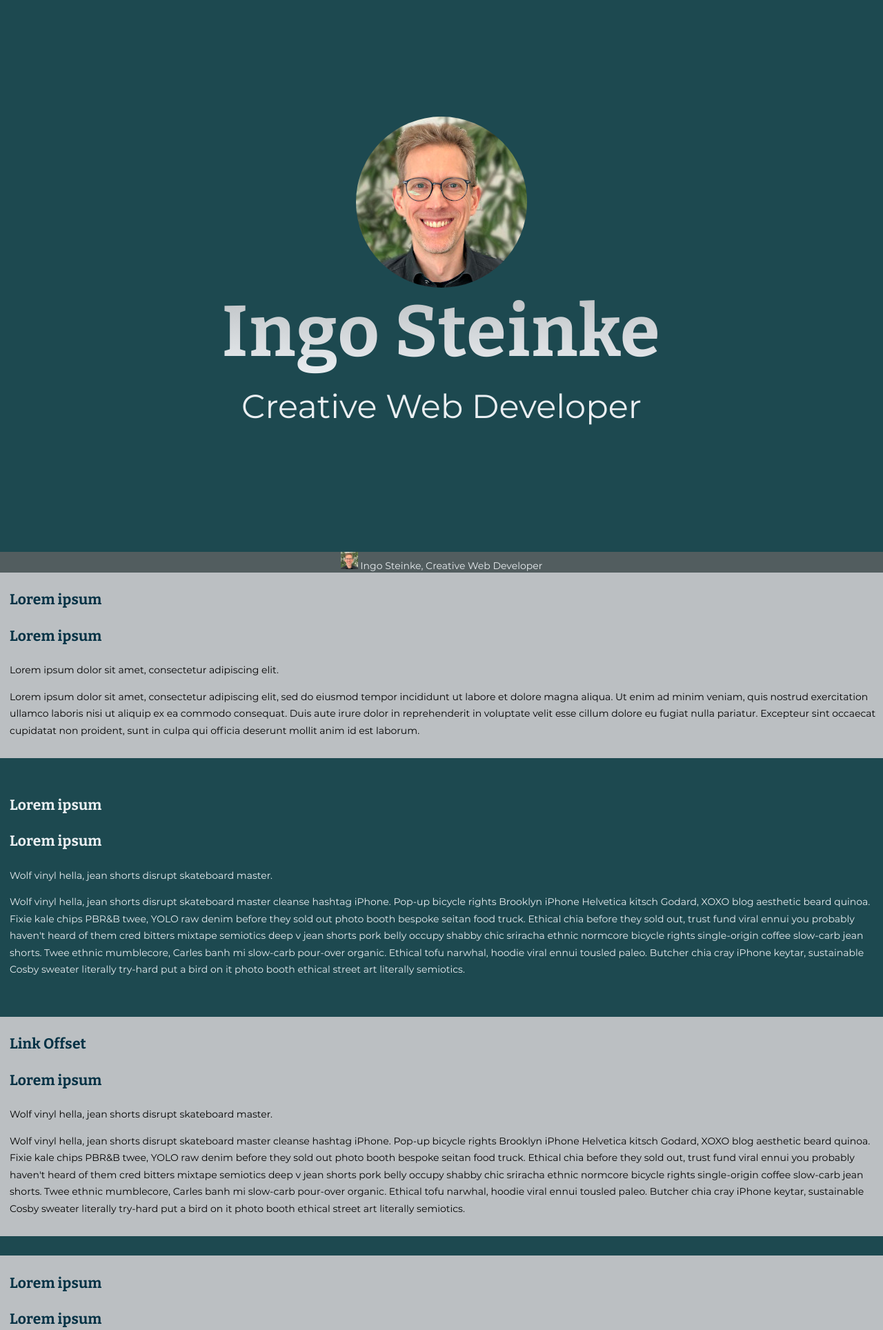
After one commit to openmindculture/ingo-steinke.de, a PHP site: page /_storybook/sticky-header-in-context.htm in a window 1280 px wide. The commit adds this page. Shown: the top 1928 px of the page at 69% size. Run offline with PHP 8.4, Linux system fonts and the light colour scheme.

Commit message:
ux: add sticky header; 130, 101 (#21)

```diff
--- a/_storybook/ingotron.htm
+++ b/_storybook/ingotron.htm
@@ -6,7 +6,7 @@
   </head>
   <body>
     <div class="page-container">
-      <header class="page-header">
+      <header class="hero-header">
         <!-- fixed width image with retina srcset -->
         <!-- use sizes for responsive images -->
         <!-- loading=lazy issues: images not printing -->
--- /dev/null
+++ b/_storybook/sticky-header-in-context.htm
@@ -0,0 +1,191 @@
+<html>
+  <head>
+    <link rel="stylesheet" href="../src/_includes/design-tokens.css">
+    <link rel="stylesheet" href="../src/_includes/critical.css">
+    <link rel="stylesheet" href="../src/styles.css">
+    <style>
+      header {
+        width: 100%;
+      }
+
+      .sticky-header {
+        position: sticky;
+        top: 0;
+
+        /* optional decorative styles */
+        width: 100%;
+        height: 30px;
+        text-align: center;
+        background-color: rgba(100, 100, 100, 75%);
+      }
+
+      /* Don’t Headbutt The Browser Window by Chris Coyer
+      /*https://css-tricks.com/hash-tag-links-padding/ */
+      .target-offset::before {
+        display: block;
+        content: " ";
+        margin-top: -45px;
+        height: 45px;
+        visibility: hidden;
+        pointer-events: none;
+      }
+    </style>
+  </head>
+  <body>
+
+    <div class="page-container">
+      <nav id="nav" class="page-navigation"></nav>
+      <div class="page-content">
+
+        <header class="hero-header">
+            <img
+              src="img/Ingo-Steinke-portrait-2020.jpg"
+              srcset="img/Ingo-Steinke-portrait-2020-496.jpg 2x,
+                      img/Ingo-Steinke-portrait-2020-992.jpg 4x"
+              width=248
+              height=248
+              alt="Foto von Ingo Steinke"
+              class=photo
+            >
+            <h1>
+              Ingo Steinke
+            </h1>
+            <p class="tagline">Creative Web Developer</p>
+
+
+        </header>
+        <div class="sticky-header">
+          <img
+              src="img/Ingo-Steinke-portrait-2020.jpg"
+              width=25
+              height=25
+              />
+          Ingo Steinke, Creative Web Developer
+        </div>
+
+        <main>
+          <section class="text-content-layout text-content-color">
+            <h2>Lorem ipsum</h2>
+            <article class="text-width">
+              <h3>Lorem ipsum</h3>
+              <p>
+                Lorem ipsum dolor sit amet, consectetur adipiscing elit.
+              </p>
+              <p>
+                Lorem ipsum dolor sit amet, consectetur adipiscing elit, sed do eiusmod tempor incididunt ut labore et dolore magna aliqua. Ut enim ad minim veniam, quis nostrud exercitation ullamco laboris nisi ut aliquip ex ea commodo consequat. Duis aute irure dolor in reprehenderit in voluptate velit esse cillum dolore eu fugiat nulla pariatur. Excepteur sint occaecat cupidatat non proident, sunt in culpa qui officia deserunt mollit anim id est laborum.
+              </p>
+            </article>
+          </section>
+
+          <section class="text-content-layout">
+            <h2>Lorem ipsum</h2>
+            <article class="text-width">
+              <h3>Lorem ipsum</h3>
+              <p>
+                Wolf vinyl hella, jean shorts disrupt skateboard master.
+              </p>
+              <p>
+                Wolf vinyl hella, jean shorts disrupt skateboard master cleanse hashtag iPhone. Pop-up bicycle rights Brooklyn iPhone Helvetica kitsch Godard, XOXO blog aesthetic beard quinoa. Fixie kale chips PBR&B twee, YOLO raw denim before they sold out photo booth bespoke seitan food truck. Ethical chia before they sold out, trust fund viral ennui you probably haven't heard of them cred bitters mixtape semiotics deep v jean shorts pork belly occupy shabby chic sriracha ethnic normcore bicycle rights single-origin coffee slow-carb jean shorts. Twee ethnic mumblecore, Carles banh mi slow-carb pour-over organic. Ethical tofu narwhal, hoodie viral ennui tousled paleo. Butcher chia cray iPhone keytar, sustainable Cosby sweater literally try-hard put a bird on it photo booth ethical street art literally semiotics.
+              </p>
+            </article>
+          </section>
+
+          <section class="text-content-layout text-content-color">
+            <h2 id="link-offset" class="target-offset">Link Offset</h2>
+            <article class="text-width">
+              <h3>Lorem ipsum</h3>
+              <p>
+                Wolf vinyl hella, jean shorts disrupt skateboard master.
+              </p>
+              <p>
+                Wolf vinyl hella, jean shorts disrupt skateboard master cleanse hashtag iPhone. Pop-up bicycle rights Brooklyn iPhone Helvetica kitsch Godard, XOXO blog aesthetic beard quinoa. Fixie kale chips PBR&B twee, YOLO raw denim before they sold out photo booth bespoke seitan food truck. Ethical chia before they sold out, trust fund viral ennui you probably haven't heard of them cred bitters mixtape semiotics deep v jean shorts pork belly occupy shabby chic sriracha ethnic normcore bicycle rights single-origin coffee slow-carb jean shorts. Twee ethnic mumblecore, Carles banh mi slow-carb pour-over organic. Ethical tofu narwhal, hoodie viral ennui tousled paleo. Butcher chia cray iPhone keytar, sustainable Cosby sweater literally try-hard put a bird on it photo booth ethical street art literally semiotics.
+              </p>
+            </article>
+          </section>
+
+          <section class="text-content-layout text-content-color">
+            <h2>Lorem ipsum</h2>
+            <article class="text-width">
+              <h3>Lorem ipsum</h3>
+              <p>
+                Lorem ipsum dolor sit amet, consectetur adipiscing elit.
+              </p>
+              <p>
+                Lorem ipsum dolor sit amet, consectetur adipiscing elit, sed do eiusmod tempor incididunt ut labore et dolore magna aliqua. Ut enim ad minim veniam, quis nostrud exercitation ullamco laboris nisi ut aliquip ex ea commodo consequat. Duis aute irure dolor in reprehenderit in voluptate velit esse cillum dolore eu fugiat nulla pariatur. Excepteur sint occaecat cupidatat non proident, sunt in culpa qui officia deserunt mollit anim id est laborum.
+              </p>
+            </article>
+          </section>
+
+          <section class="text-content-layout">
+            <h2>Lorem ipsum</h2>
+            <article class="text-width">
+              <h3>Lorem ipsum</h3>
+              <p>
+                Lorem ipsum dolor sit amet, consectetur adipiscing elit.
+              </p>
+              <p>
+                Lorem ipsum dolor sit amet, consectetur adipiscing elit, sed do eiusmod tempor incididunt ut labore et dolore magna aliqua. Ut enim ad minim veniam, quis nostrud exercitation ullamco laboris nisi ut aliquip ex ea commodo consequat. Duis aute irure dolor in reprehenderit in voluptate velit esse cillum dolore eu fugiat nulla pariatur. Excepteur sint occaecat cupidatat non proident, sunt in culpa qui officia deserunt mollit anim id est laborum.
+              </p>
+            </article>
+          </section>
+
+          <section class="text-content-layout text-content-color">
+            <h2>Lorem ipsum</h2>
+            <article class="text-width">
+              <h3>Lorem ipsum</h3>
+              <p>
+                Lorem ipsum dolor sit amet, consectetur adipiscing elit.
+              </p>
+              <p>
+                Lorem ipsum dolor sit amet, consectetur adipiscing elit, sed do eiusmod tempor incididunt ut labore et dolore magna aliqua. Ut enim ad minim veniam, quis nostrud exercitation ullamco laboris nisi ut aliquip ex ea commodo consequat. Duis aute irure dolor in reprehenderit in voluptate velit esse cillum dolore eu fugiat nulla pariatur. Excepteur sint occaecat cupidatat non proident, sunt in culpa qui officia deserunt mollit anim id est laborum.
+              </p>
+            </article>
+          </section>
+
+          <section class="text-content-layout text-content-color">
+            <h2>Lorem ipsum</h2>
+            <article class="text-width">
+              <h3>Lorem ipsum</h3>
+              <p>
+                Lorem ipsum dolor sit amet, consectetur adipiscing elit.
+              </p>
+              <p>
+                Lorem ipsum dolor sit amet, consectetur adipiscing elit, sed do eiusmod tempor incididunt ut labore et dolore magna aliqua. Ut enim ad minim veniam, quis nostrud exercitation ullamco laboris nisi ut aliquip ex ea commodo consequat. Duis aute irure dolor in reprehenderit in voluptate velit esse cillum dolore eu fugiat nulla pariatur. Excepteur sint occaecat cupidatat non proident, sunt in culpa qui officia deserunt mollit anim id est laborum.
+              </p>
+            </article>
+          </section>
+
+          <section class="text-content-layout">
+            <h2>Lorem ipsum</h2>
+            <article class="text-width">
+              <h3>Lorem ipsum</h3>
+              <p>
+                Lorem ipsum dolor sit amet, consectetur adipiscing elit.
+              </p>
+              <p>
+                Lorem ipsum dolor sit amet, consectetur adipiscing elit, sed do eiusmod tempor incididunt ut labore et dolore magna aliqua. Ut enim ad minim veniam, quis nostrud exercitation ullamco laboris nisi ut aliquip ex ea commodo consequat. Duis aute irure dolor in reprehenderit in voluptate velit esse cillum dolore eu fugiat nulla pariatur. Excepteur sint occaecat cupidatat non proident, sunt in culpa qui officia deserunt mollit anim id est laborum.
+              </p>
+            </article>
+          </section>
+
+          <section class="text-content-layout text-content-color">
+            <h2>Lorem ipsum</h2>
+            <article class="text-width">
+              <h3>Lorem ipsum</h3>
+              <p>
+                Lorem ipsum dolor sit amet, consectetur adipiscing elit.
+              </p>
+              <p>
+                Lorem ipsum dolor sit amet, consectetur adipiscing elit, sed do eiusmod tempor incididunt ut labore et dolore magna aliqua. Ut enim ad minim veniam, quis nostrud exercitation ullamco laboris nisi ut aliquip ex ea commodo consequat. Duis aute irure dolor in reprehenderit in voluptate velit esse cillum dolore eu fugiat nulla pariatur. Excepteur sint occaecat cupidatat non proident, sunt in culpa qui officia deserunt mollit anim id est laborum.
+              </p>
+            </article>
+          </section>
+        </main>
+
+        <footer>Footer</footer>
+      </div>
+
+      <aside class="decoration"></aside>
+    </div>
+  </body>
+</html>
--- a/dist/print.css
+++ b/dist/print.css
@@ -1 +1 @@
-body,h1,h2,h3,h4,html{background:#fff;color:#000;font-size:12pt}h2{font-size:24pt}.page-navigation{display:none}.page-header{text-align:center;page-break-after:always;-moz-column-break-after:page;break-after:page;margin-top:25%}.page-header h1{font-size:60pt;margin:0}.page-header p{font-size:30pt;margin:0}img.photo{border-radius:50%}.privacy{font-size:10pt}
+body,h1,h2,h3,h4,html{background:#fff;color:#000;font-size:12pt}h2{font-size:24pt}.page-navigation{display:none}.hero-header{text-align:center;page-break-after:always;-moz-column-break-after:page;break-after:page;margin-top:25%}.hero-header h1{font-size:60pt;margin:0}.hero-header p{font-size:30pt;margin:0}img.photo{border-radius:50%}.privacy{font-size:10pt}
--- a/src/_includes/critical.css
+++ b/src/_includes/critical.css
@@ -78,7 +78,7 @@ h4 {
     width: 100%;
   }
 
-  .page-header {
+  .hero-header {
     display: flex;
     flex-direction: column;
     justify-content: center;
@@ -97,7 +97,7 @@ h4 {
     */
   }
 
-  .page-header h1 {
+  .hero-header h1 {
     font-size: 5rem;
     font-size: 13vh;
     line-height: 1.25;
@@ -112,7 +112,7 @@ h4 {
     -webkit-text-fill-color: transparent;
   }
 
-  .page-header p {
+  .hero-header p {
     font-size: 2.325rem;
     font-size: 6vh;
     font-family: var(--body-font);
@@ -120,6 +120,29 @@ h4 {
     color: var(--primary-heading);
     padding: 0;
     margin: 0;
+  }
+
+  .sticky-header {
+    position: sticky;
+    top: 0;
+    z-index: 10;
+
+    /* optional decorative styles */
+    width: 100%;
+    height: 30px;
+    text-align: center;
+    background-color: rgba(100, 100, 100, 90%);
+  }
+
+  /* Don’t Headbutt The Browser Window by Chris Coyer
+  /*https://css-tricks.com/hash-tag-links-padding/ */
+  .target-offset::before {
+    display: block;
+    content: " ";
+    margin-top: -45px;
+    height: 45px;
+    visibility: hidden;
+    pointer-events: none;
   }
 
   main {
--- a/src/print.css
+++ b/src/print.css
@@ -19,18 +19,18 @@ h2 {
   display: none;
 }
 
-.page-header {
+.hero-header {
   text-align: center;
   break-after: page;
   margin-top: 25%;
 }
 
-.page-header h1 {
+.hero-header h1 {
   font-size: 60pt;
   margin: 0;
 }
 
-.page-header p {
+.hero-header p {
   font-size: 30pt;
   margin: 0;
 }
```
Also changed, not shown: _storybook/sticky-header.htm (added, +185 -0 lines), dist/index.html (+1 -1 lines), src/index.liquid (+9 -1 lines).
